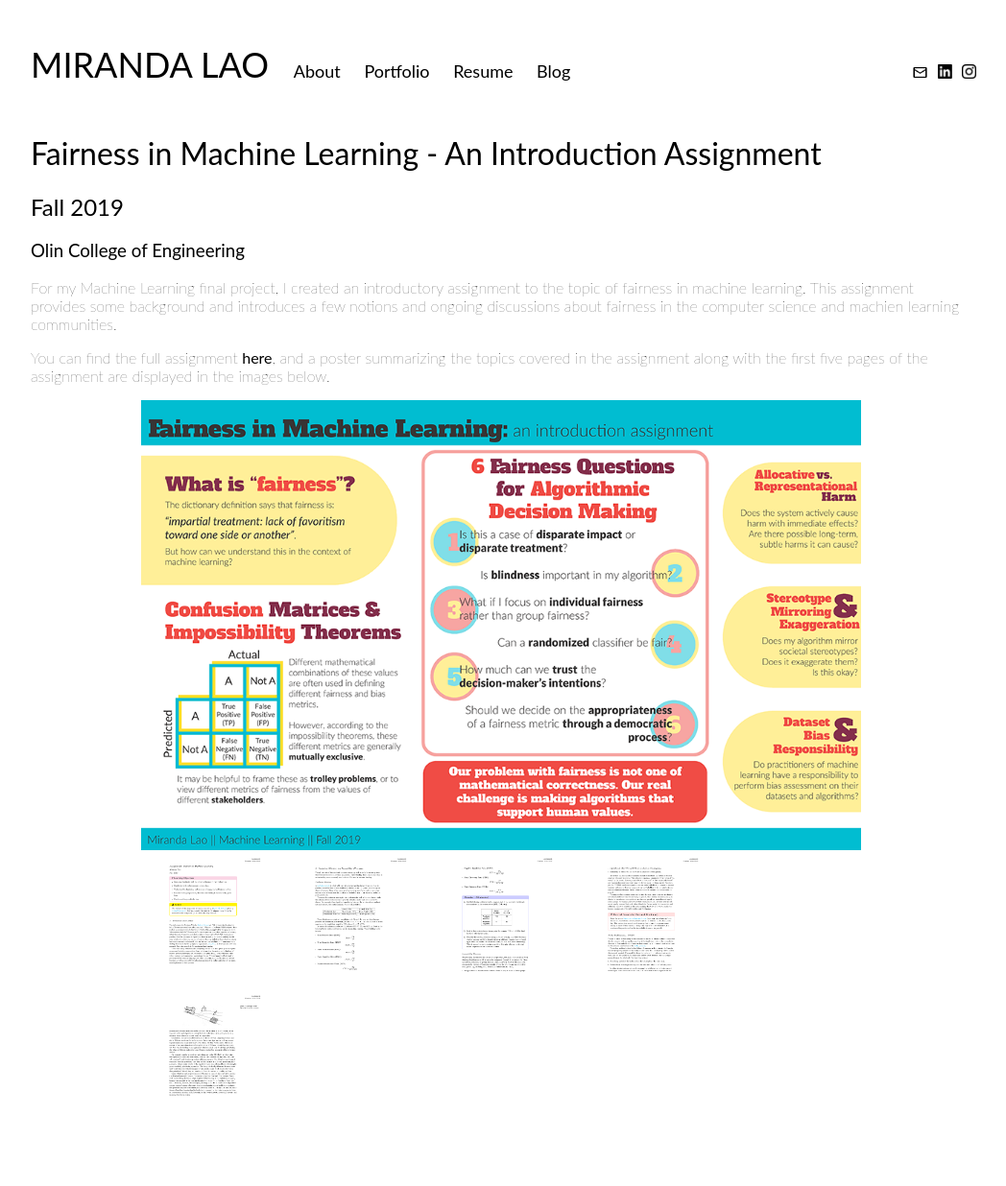
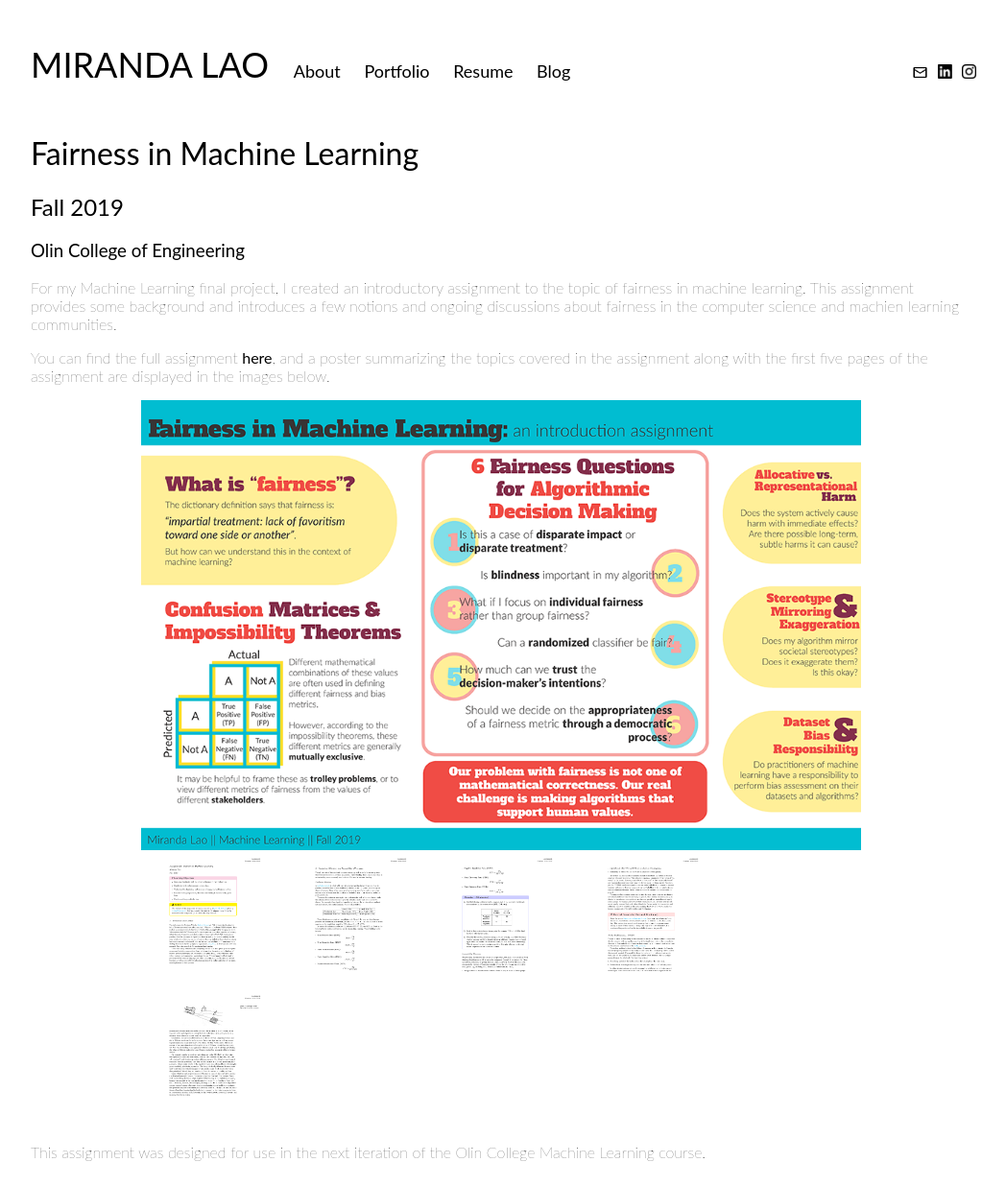
Before and after one commit to acedmonkeys/acedmonkeys.github.io, a Jekyll site: the page built from _projects/2_fairness_machine_learning.md, in a window 1280 px wide. Shown: the whole page at 96% size, without its empty margins (118-1166 px from the left). Built offline with Jekyll 4.4.1, drawn with Linux system fonts in a browser that asks for light colours; before the commit the page ends 1185 px from its top, so only the background shows below that.

Commit message:
small edit to ml

```diff
--- a/_projects/2_fairness_machine_learning.md
+++ b/_projects/2_fairness_machine_learning.md
@@ -1,5 +1,5 @@
 ---
-name: Fairness in Machine Learning - An Introduction Assignment
+name: Fairness in Machine Learning
 time_frame: Fall 2019
 institution: Olin College of Engineering
 ---
@@ -15,3 +15,5 @@ You can find the full assignment <a class="normalfont" target="_blank" href="/im
   <img class="quint_p myImages" id="myImg" src="/imgs/ml_4.png">
   <img class="quint_p myImages" id="myImg" src="/imgs/ml_5.png">
 </div>
+
+This assignment was designed for use in the next iteration of the Olin College Machine Learning course.
```
